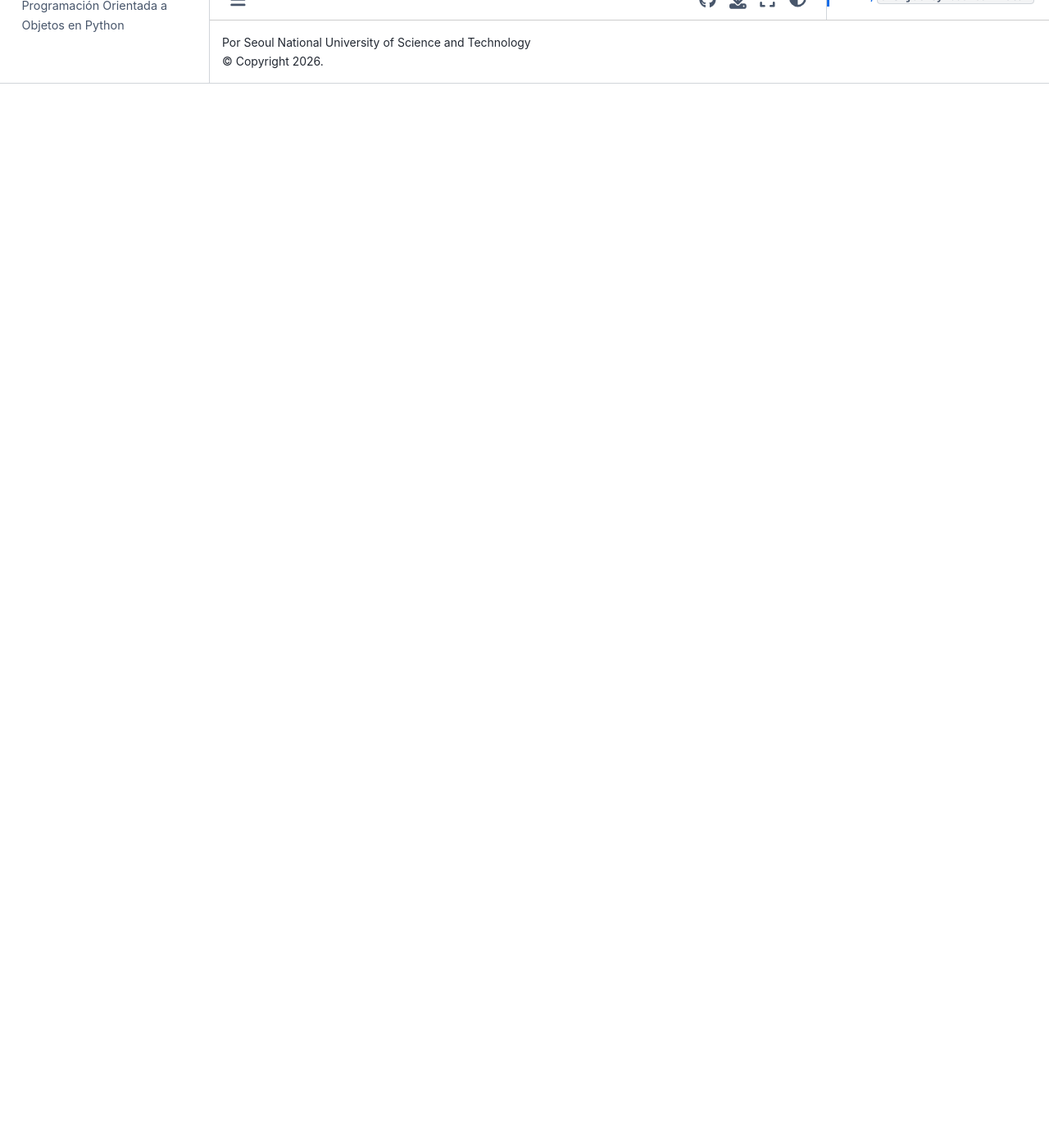
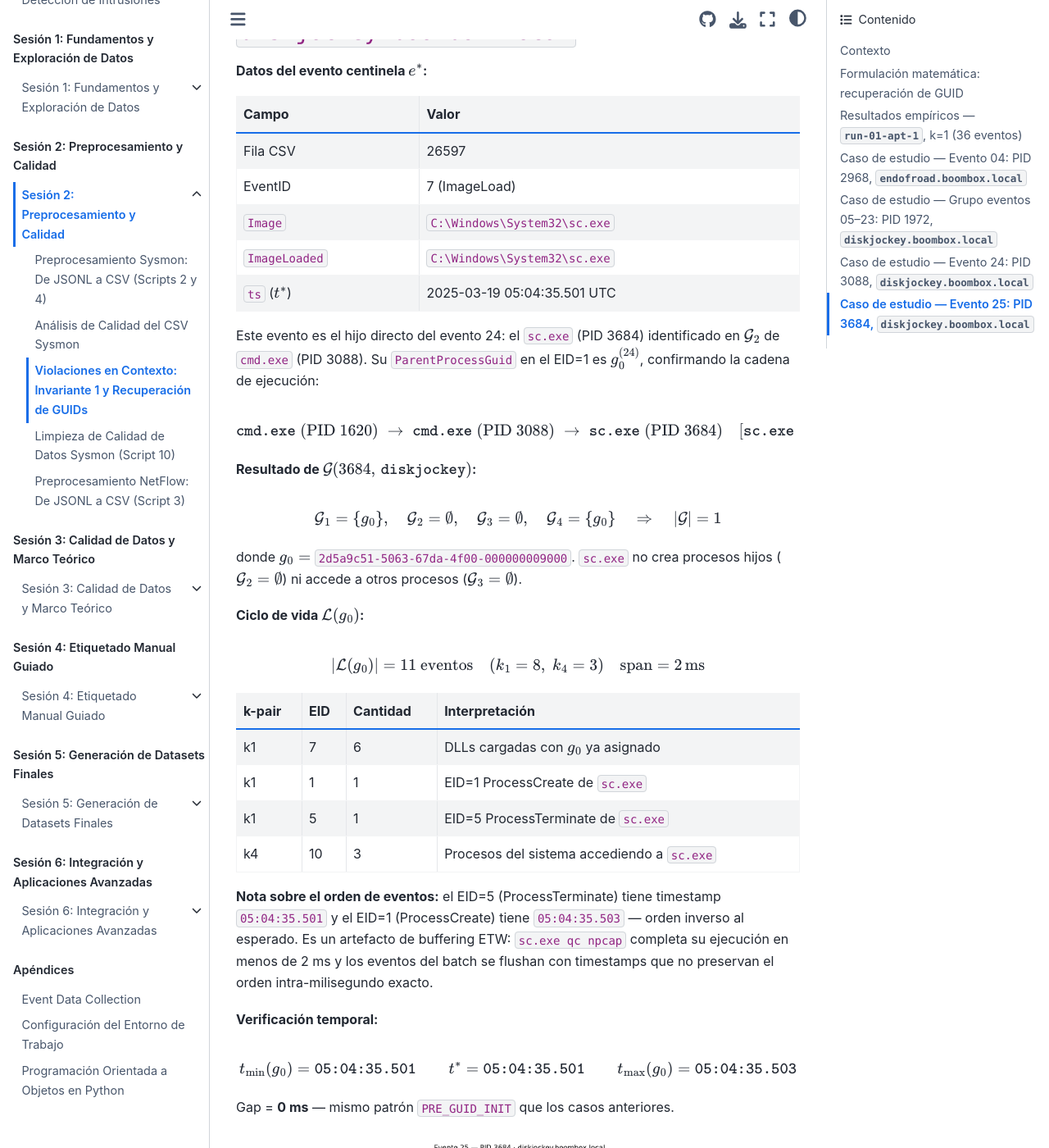
Before and after one commit to ollerenac/curso2026, a Jupyter Book: the page built from sesion-2/9-violaciones-en-contexto.md, in a window 1280 px wide and 1400 px high, scrolled down 14041 px. Shown: the whole window at 82% size. Built offline with Jupyter Book 1.0.4 settings and Sphinx 7.4.7 and the Sphinx Book theme 1.1.4, drawn with Linux system fonts in a browser that asks for light colours; before the commit the page ends 14143 px from its top, so only the background shows below that; some of the changed text lies outside the part shown.

Commit message:
analysis(sesion-2): add event 25 case study (sc.exe PID 3684, PRE_GUID_INIT)
- 9_enfoque_B.ipynb: header, code (sentinel+G+L+EID=1), plot, conclusion
- 9-violaciones-en-contexto.md: event 25 section with execution chain
  cmd.exe(1620)→cmd.exe(3088)→sc.exe(3684), ETW buffering note, figure ref
- img/ev25_timeline.png: two-panel timeline (span=2ms, gap=0ms)

Co-Authored-By: Claude Sonnet 4.6 <noreply@anthropic.com>

````diff
--- a/sesion-2/9-violaciones-en-contexto.md
+++ b/sesion-2/9-violaciones-en-contexto.md
@@ -550,3 +550,92 @@ $g_0$ es el GUID correcto para el evento centinela.
 El patrón `PRE_GUID_INIT` se confirma por tercera vez: EID=7 auto-carga
 (`Image == ImageLoaded`), gap = 0 ms, y los cuatro k-pairs apuntan al
 mismo $g_0$.
+
+---
+
+## Caso de estudio — Evento 25: PID 3684, `diskjockey.boombox.local`
+
+**Datos del evento centinela $e^*$:**
+
+| Campo | Valor |
+|-------|-------|
+| Fila CSV | 26597 |
+| EventID | 7 (ImageLoad) |
+| `Image` | `C:\Windows\System32\sc.exe` |
+| `ImageLoaded` | `C:\Windows\System32\sc.exe` |
+| `ts` ($t^*$) | 2025-03-19 05:04:35.501 UTC |
+
+Este evento es el hijo directo del evento 24: el `sc.exe` (PID 3684) identificado
+en $\mathcal{G}_2$ de `cmd.exe` (PID 3088). Su `ParentProcessGuid` en el EID=1
+es $g_0^{(24)}$, confirmando la cadena de ejecución:
+
+$$
+\texttt{cmd.exe}\;(\text{PID 1620})
+\;\to\; \texttt{cmd.exe}\;(\text{PID 3088})
+\;\to\; \texttt{sc.exe}\;(\text{PID 3684})
+\quad [\texttt{sc.exe qc npcap}]
+$$
+
+**Resultado de $\mathcal{G}(3684,\, \texttt{diskjockey})$:**
+
+$$
+\mathcal{G}_1 = \{g_0\}, \quad \mathcal{G}_2 = \emptyset, \quad
+\mathcal{G}_3 = \emptyset, \quad \mathcal{G}_4 = \{g_0\}
+\quad \Rightarrow \quad \lvert\mathcal{G}\rvert = 1
+$$
+
+donde $g_0 =$ `2d5a9c51-5063-67da-4f00-000000009000`.
+`sc.exe` no crea procesos hijos ($\mathcal{G}_2 = \emptyset$) ni accede
+a otros procesos ($\mathcal{G}_3 = \emptyset$).
+
+**Ciclo de vida $\mathcal{L}(g_0)$:**
+
+$$
+\lvert\mathcal{L}(g_0)\rvert = 11 \text{ eventos}
+\quad (k_1 = 8,\; k_4 = 3)
+\quad \text{span} = 2\,\text{ms}
+$$
+
+| k-pair | EID | Cantidad | Interpretación |
+|--------|-----|----------|----------------|
+| k1 | 7 | 6 | DLLs cargadas con $g_0$ ya asignado |
+| k1 | 1 | 1 | EID=1 ProcessCreate de `sc.exe` |
+| k1 | 5 | 1 | EID=5 ProcessTerminate de `sc.exe` |
+| k4 | 10 | 3 | Procesos del sistema accediendo a `sc.exe` |
+
+**Nota sobre el orden de eventos:** el EID=5 (ProcessTerminate) tiene timestamp
+`05:04:35.501` y el EID=1 (ProcessCreate) tiene `05:04:35.503` — orden inverso
+al esperado. Es un artefacto de buffering ETW: `sc.exe qc npcap` completa
+su ejecución en menos de 2 ms y los eventos del batch se flushan con timestamps
+que no preservan el orden intra-milisegundo exacto.
+
+**Verificación temporal:**
+
+$$
+t_{\min}(g_0) = \texttt{05:04:35.501} \qquad t^* = \texttt{05:04:35.501}
+\qquad t_{\max}(g_0) = \texttt{05:04:35.503}
+$$
+
+Gap = **0 ms** — mismo patrón `PRE_GUID_INIT` que los casos anteriores.
+
+```{figure} img/ev25_timeline.png
+:name: ev25-timeline
+:width: 100%
+
+**Evento 25 — inicialización de `sc.exe` (PID 3684, `diskjockey`).**
+Panel superior: ciclo de vida de $g_0$ (11 eventos, span = 2 ms).
+Puntos azules (k1): proceso activo. Triángulos naranja (k4): 3 procesos
+del sistema accediendo a `sc.exe` (EID=10).
+Línea roja discontinua: centinela $t^*$, coincidente con $t_{\min}(g_0)$.
+Línea verde: EID=1 ProcessCreate (+2 ms). Línea rojo oscuro: EID=5 ProcessTerminate (+0 ms).
+Panel inferior: EID=5 precede a EID=1 en 2 ms — artefacto de buffering ETW.
+```
+
+**Aplicación de la regla de recuperación:**
+
+$$
+t_{\min}(g_0) - \delta \;\leq\; t^* \quad (\delta = 0\,\text{ms})
+\;\implies\; \texttt{REPLACE_GUID} \quad [\texttt{PRE_GUID_INIT}]
+$$
+
+$g_0$ es el GUID correcto para el evento centinela.
````
Also changed, not shown: sesion-2/img/ev25_timeline.png (added), 1 other file.
